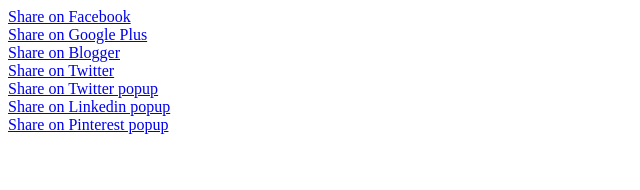
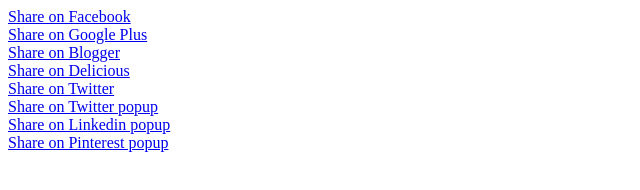
Before and after one commit to avellaneda-team/socialJS, a website: page index.html in a window 1280 px wide. Shown: the whole page, without its empty margins (0-640 px from the left). Drawn offline with Linux system fonts and the light colour scheme.

Commit message:
Add delicious support.

```diff
--- a/index.html
+++ b/index.html
@@ -9,6 +9,7 @@
     <a href="#" data-social-link="true" data-share-on="facebook">Share on Facebook</a> <br>
     <a href="#" data-social-link="true" data-share-on="googleplus">Share on Google Plus</a> <br>
     <a href="#" data-social-link="true" data-share-on="blogger" data-url="http://google.com.ar">Share on Blogger</a> <br>
+    <a href="#" data-social-link="true" data-share-on="delicious" data-url="http://google.com.ar">Share on Delicious</a> <br>
     <a href="#" data-social-link="true" data-share-on="twitter" data-text='Amaizing Text'>Share on Twitter</a> <br>
     <a href="#" data-social-link="true" data-share-on="twitter" data-text='Amaizing Text' data-popup="true">Share on Twitter popup</a> <br>
     <a href="#" data-social-link="true" data-share-on="linkedin" data-text='Amaizing Text' data-popup="true">Share on Linkedin popup</a> <br>
--- a/src/socialJS.js
+++ b/src/socialJS.js
@@ -23,12 +23,14 @@
       linkedin: 'http://www.linkedin.com/shareArticle?mini=true&url={{url}}&title={{text}}&summary={{description}}&source={{source}}',
       pinterest: 'http://pinterest.com/pin/create/link/?url={{url}}&media={{media}}&description={{text}}',
       googleplus: 'https://plus.google.com/share?url={{url}}',
-      blogger: 'https://www.blogger.com/blog-this.g?t&u={{url}}&n={{text}}'
+      blogger: 'https://www.blogger.com/blog-this.g?t&u={{url}}&n={{text}}',
+      delicious: 'https://delicious.com/save?v=5&provider={{provider}}&noui&jump=close&url={{url}}&title={{text}}'
     },
 
     options: {
       url: window.location.href,
       text: window.document.title,
+      provider: window.document.title,
       description: document.querySelector('meta[name=description]').getAttribute('content'),
       source: window.location.href,
       media: document.querySelector('link[rel=icon]').getAttribute('href'),
```
